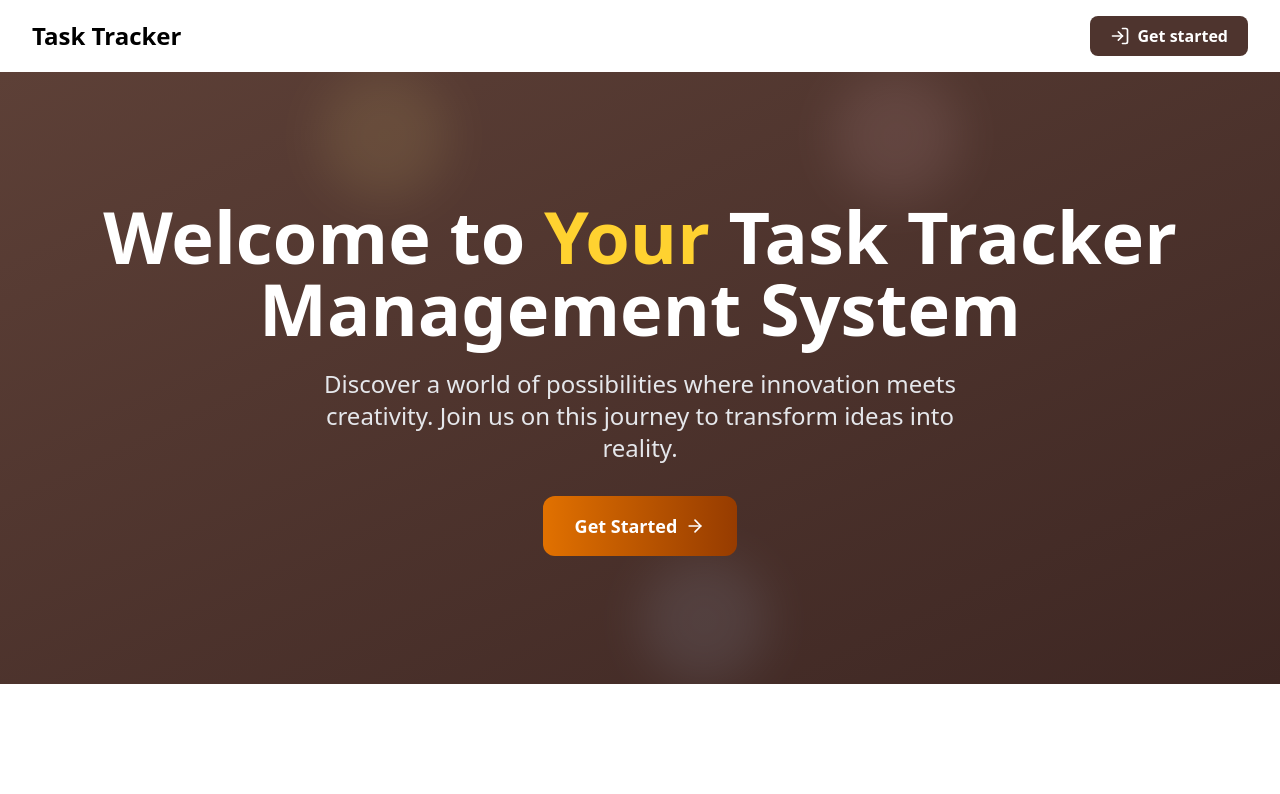
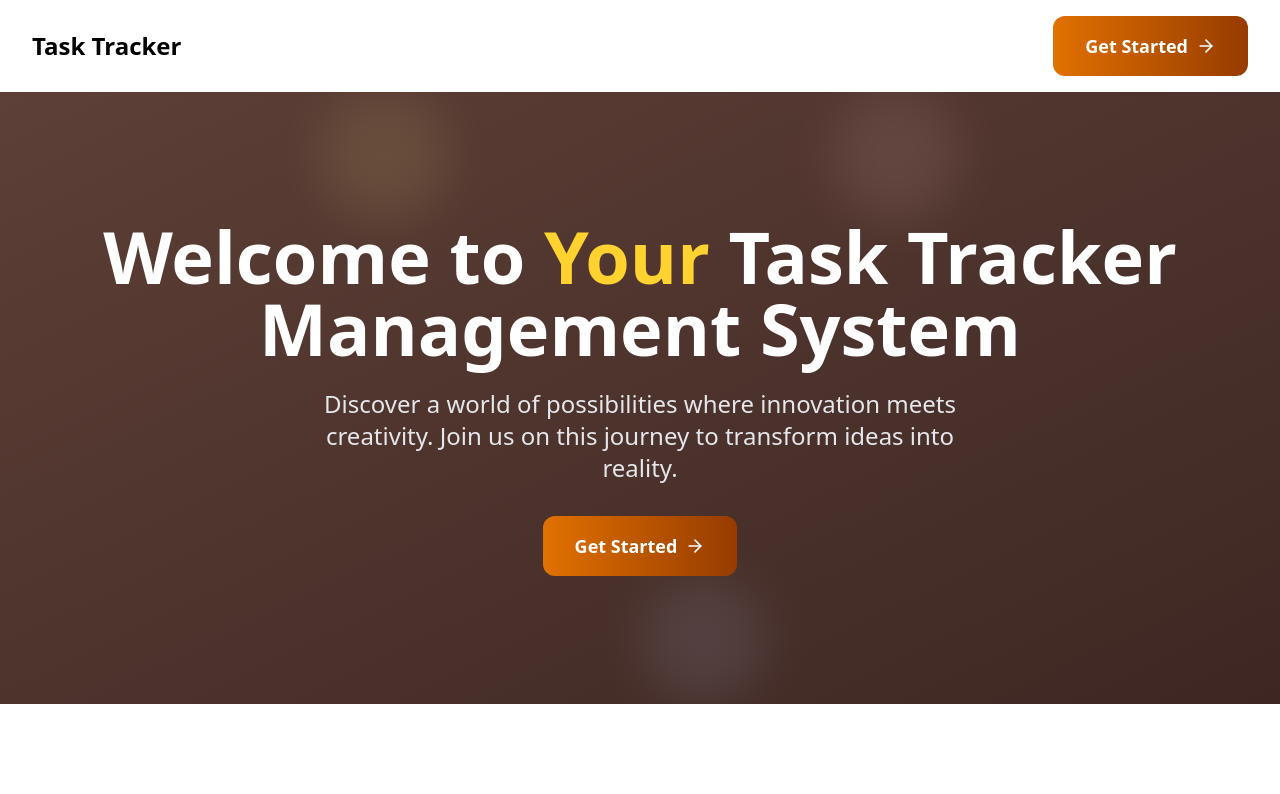
Before and after one commit to hajratariqi/femhack-hackathon, a React (Vite) app in the folder frontend/: page / in a window 1280 px wide. Shown: the top 794 px of the page. Built offline with nearby package versions, Linux system fonts and the light colour scheme.

Commit message:
new changes done

```diff
--- a/frontend/src/components/Header.tsx
+++ b/frontend/src/components/Header.tsx
@@ -1,5 +1,6 @@
 import React from 'react';
-import { LogOut, LogIn } from 'lucide-react';
+import { LogOut, LogIn, ArrowRight } from 'lucide-react';
+import { Link } from 'react-router-dom';
 
 const Header = ({user}) => {
   const logout = () => {
@@ -13,8 +14,16 @@ const Header = ({user}) => {
         {user ? (
         <button onClick={logout} className="flex items-center gap-2 bg-[#4e342e] text-white font-semibold px-5 py-2 rounded-lg hover:bg-[#6d4c41] transition-all duration-300"><LogOut size={20} /> Logout</button>
       ):(
-        <button onClick={logout} className="flex items-center gap-2 bg-[#4e342e] text-white font-semibold px-5 py-2 rounded-lg hover:bg-[#6d4c41] transition-all duration-300"><LogIn  size={20} /> Get started</button>
+        <>
+           <Link to="/login">
+                    <button type="submit" className="group flex justify-center items-center gap-2 bg-gradient-to-r px-8 cursor-pointer from-amber-600 to-amber-800 text-white font-bold text-lg py-4 rounded-xl hover:scale-105 hover:shadow-lg transition-all duration-300 transform hover:-translate-y-1">
+                      <span>Get Started</span>
+                      <ArrowRight size={20} className="group-hover:translate-x-1 transition-transform duration-300" />
+                    </button>
+          </Link>
+       </>
       )}
+
       </div>
     </header>
   );
```
